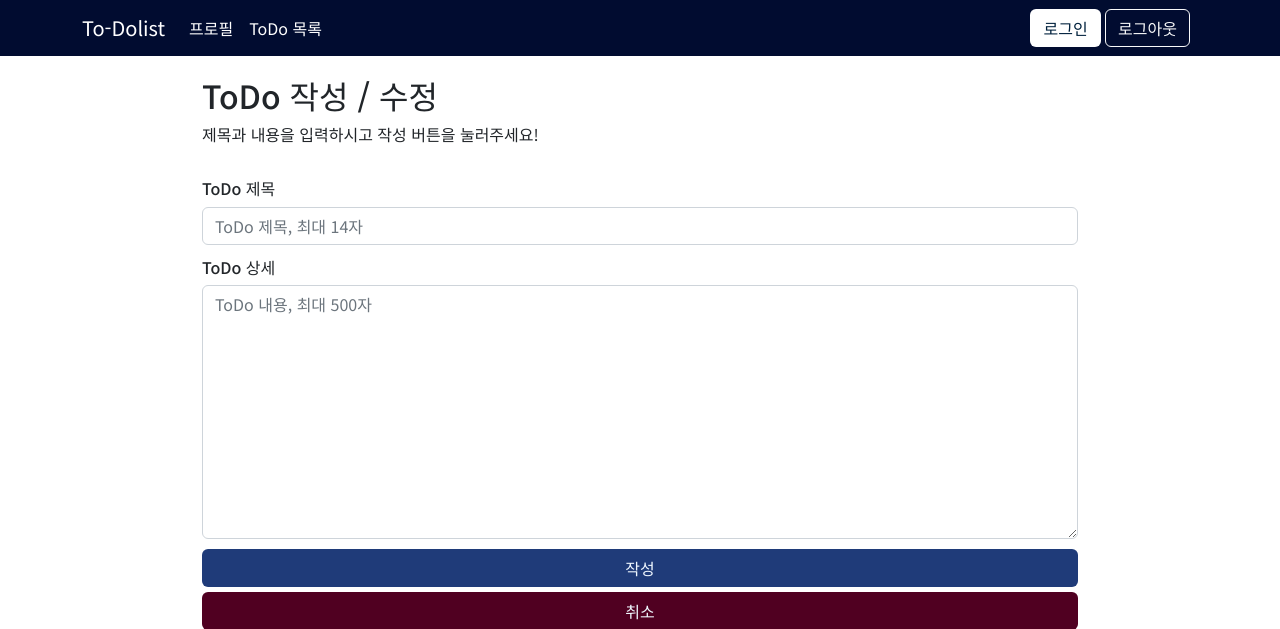
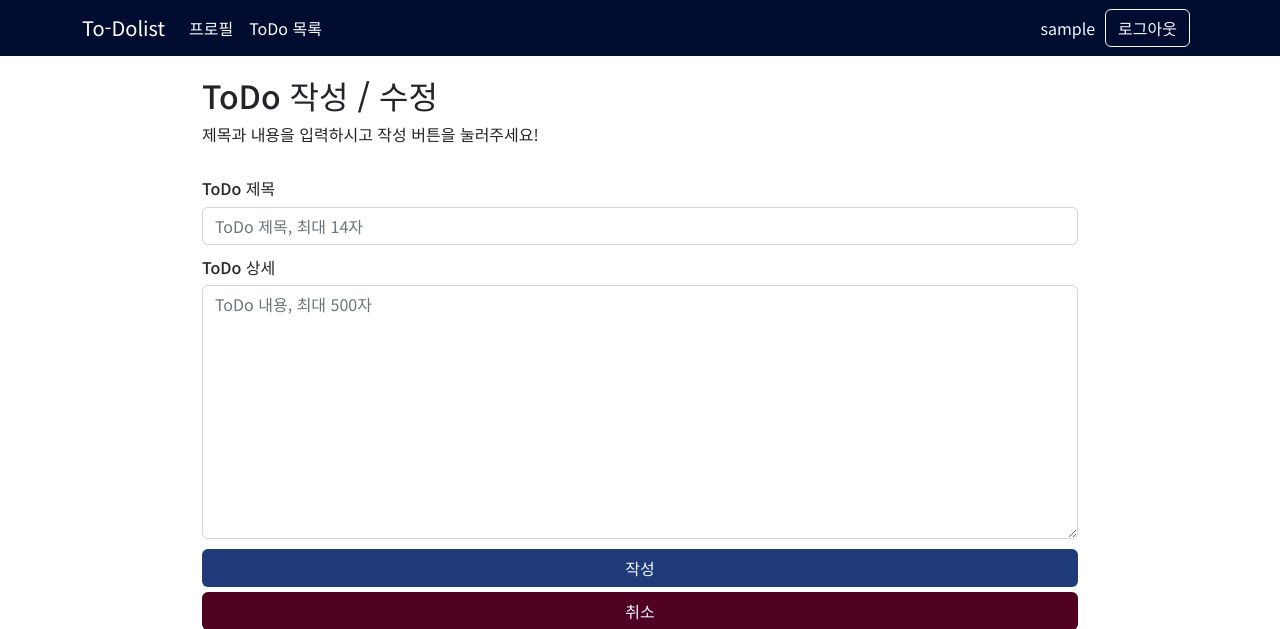
Before and after one commit to mrcocoball/To-Dolist, a Django app: page /todos/write/ in a window 1280 px wide. Shown: the top 629 px of the page. Run offline with Django 4.2, Linux system fonts and the light colour scheme; the visitor is signed in with stand-in values (Sample User, id 1); some libraries are stand-ins or nearby versions.

Commit message:
#18 - base 템플릿 수정
회원가입 / 로그인 / 로그아웃 기능 추가

```diff
--- a/static/layout.css
+++ b/static/layout.css
@@ -64,6 +64,19 @@ div.not_completed_todo {
     text-align: left;
     background: -webkit-linear-gradient(left, white, #d5e0ff);
     vertical-align: middle;
+}
+
+div.user_is_authenticated {
+    justify-content: space-between !important;
+    display: flex !important;
+    vertical-align: middle;
+}
+
+div.user_is_authenticated > p {
+    color: aliceblue;
+    margin-top: 0px;
+    margin-bottom: 0px;
+    margin-right: 10px;
 }
 
 
--- a/templates/base.html
+++ b/templates/base.html
@@ -29,8 +29,21 @@
         </ul>
 
         <div class="text-end">
-          <button type="button" class="btn btn-login">로그인</button>
-          <button type="button" class="btn btn-outline-light me-2">로그아웃</button>
+          {% if user.is_authenticated %}
+          <div class="user_is_authenticated">
+            <p class="align-self-center">{{ user.username }}</p>
+            <a href="/accounts/logout/">
+              <button type="button" class="btn btn-outline-light me-2">로그아웃</button>
+            </a>
+          </div>
+          {% else %}
+          <a href="/accounts/login">
+            <button type="button" class="btn btn-login">로그인</button>
+          </a>
+          <a href="/accounts/signup">
+            <button type="button" class="btn btn-login">회원가입</button>
+          </a>
+          {% endif %}
         </div>
       </div>
     </div>
```
